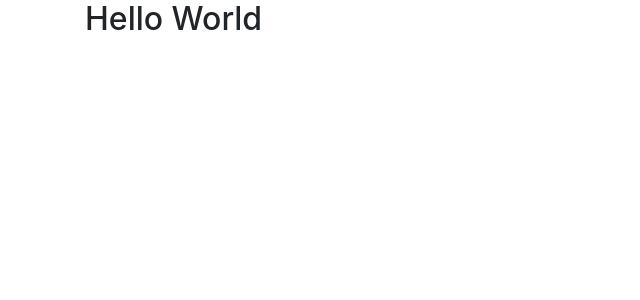
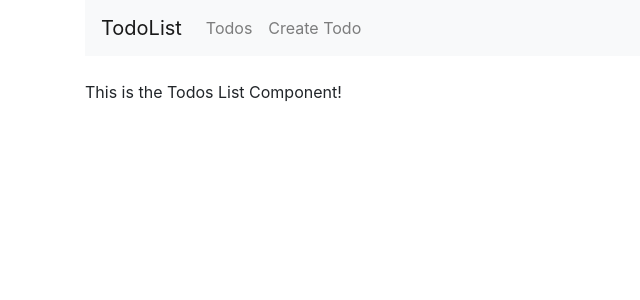
Before and after one commit to rtphan/mern-exercise-2, a React (Create React App) app: page / in a window 1280 px wide. Shown: the top 300 px of the page, without its empty margins (0-640 px from the left). Built offline with nearby package versions, Linux system fonts and the light colour scheme.

Commit message:
Created navbar component and routed all items to components

```diff
--- a/src/App.js
+++ b/src/App.js
@@ -1,12 +1,24 @@
 import React, { Component } from 'react';
+import { BrowserRouter as Router, Route } from 'react-router-dom';
 import "bootstrap/dist/css/bootstrap.min.css";
+
+import Navbar from './components/navbar.component';
+import TodosList from './components/todos-list.component';
+import EditTodo from './components/edit-todo.component';
+import CreateTodo from './components/create-todo.component';
 
 class App extends Component {
     render() {
         return (
+            <Router>
                 <div className="container">
-        <h2>Hello World</h2>
+                    <Navbar />
+                    <br/>
+                    <Route path="/" exact component={TodosList} />
+                    <Route path="/edit/:id" component={EditTodo} />
+                    <Route path="/create" component={CreateTodo} />
                 </div>
+            </Router>
         )
     }
 }
--- /dev/null
+++ b/src/components/navbar.component.js
@@ -0,0 +1,22 @@
+import React, { Component } from 'react';
+import { Link } from 'react-router-dom';
+
+export default class Navbar extends Component {
+    render() {
+        return (
+            <nav className="navbar navbar-expand-lg navbar-light bg-light">
+                <Link to="/" className="navbar-brand">TodoList</Link>
+                <div clsasName="collapse navbar-collapse">
+                    <ul className="navbar-nav mr-auto">
+                        <li className="navbar-item">
+                            <Link to="/" className="nav-link">Todos</Link>
+                        </li>
+                        <li className="navbar-item">
+                            <Link to="/create" className="nav-link">Create Todo</Link>
+                        </li>
+                    </ul>
+                </div>
+            </nav>
+        )
+    }
+}
```
Also changed, not shown: 1 other file (tests, documents, lock files or other folders). Lines whose indentation alone changed are shown as unchanged.
